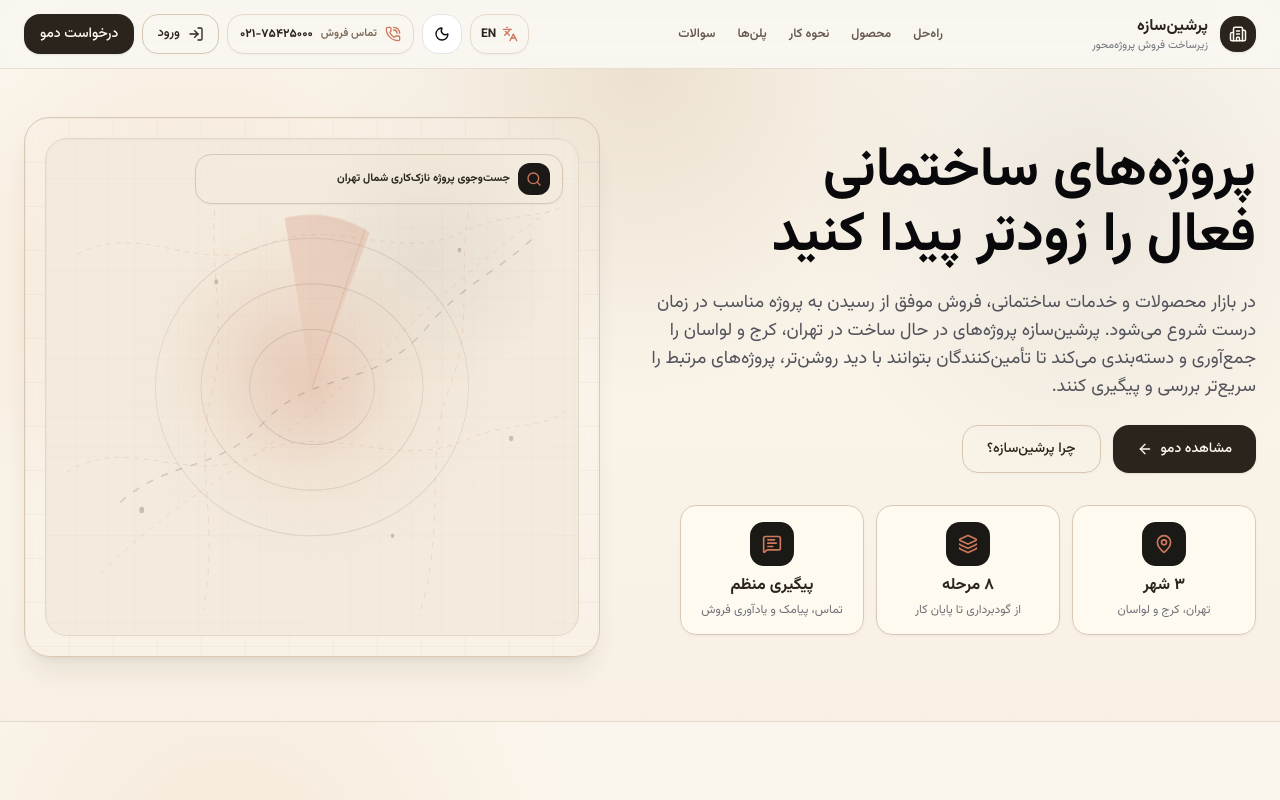
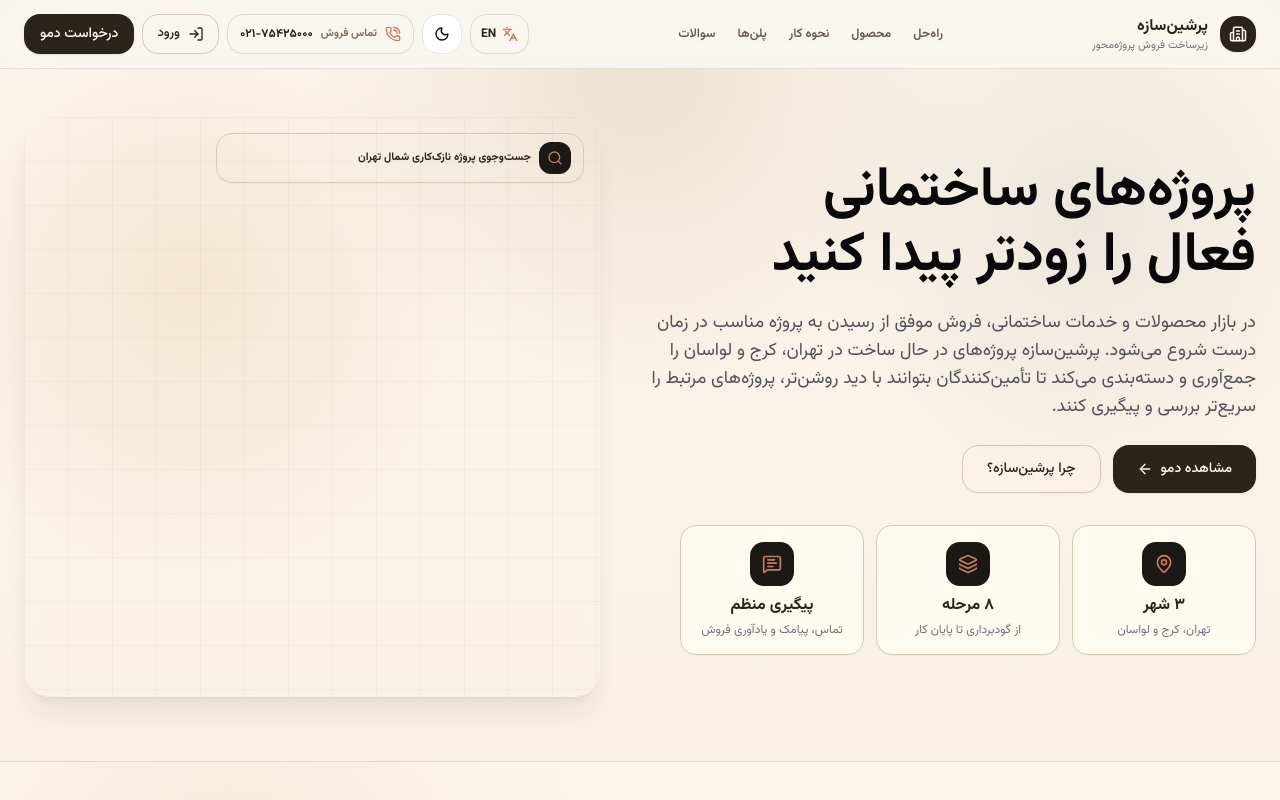
Before and after one commit to mahyarkalbasii-cloud/codex-marketing-website, a Next.js app: page / in a window 1280 px wide. Shown: the top 800 px of the page. Built offline with nearby package versions, Linux system fonts and the light colour scheme.

Commit message:
Remove top and bottom hero radar framing

```diff
--- a/src/components/hero/HeroMapVisual.tsx
+++ b/src/components/hero/HeroMapVisual.tsx
@@ -904,8 +904,10 @@ export function HeroMapVisual({ compact = false, locale = "fa" }: HeroMapVisualP
       dir={locale === "fa" ? "rtl" : "ltr"}
       aria-label={copy.aria}
       className={cn(
-        "hero-map-visual product-theater relative isolate w-full overflow-hidden rounded-[1.6rem] border border-[#d8c7b2] bg-[#fffaf1]/82 shadow-xl shadow-primary/[0.07] backdrop-blur dark:border-zinc-800 dark:bg-zinc-900/82",
-        compact ? "aspect-[4/3] p-3" : "aspect-square max-h-[540px] p-4 lg:p-5",
+        "hero-map-visual product-theater relative isolate w-full overflow-hidden rounded-[1.6rem] bg-[#fffaf1]/82 shadow-xl shadow-primary/[0.07] backdrop-blur dark:bg-zinc-900/82",
+        compact
+          ? "aspect-[4/3] min-h-[320px] sm:min-h-[360px]"
+          : "aspect-[9/10] min-h-[440px] sm:aspect-[4/5] sm:min-h-[500px] lg:aspect-auto lg:min-h-[560px] xl:min-h-[580px]",
       )}
       data-mode={mode}
       onPointerMove={handlePointerMove}
@@ -918,7 +920,7 @@ export function HeroMapVisual({ compact = false, locale = "fa" }: HeroMapVisualP
         ref={parallaxRef}
         className="relative h-full transition-transform duration-300 ease-out will-change-transform"
       >
-        <div className="absolute inset-0 overflow-hidden rounded-[1.35rem] border border-[#e4d8c8] bg-[#f3eadb] shadow-inner shadow-[#2a241d]/[0.025] dark:border-zinc-800 dark:bg-zinc-950">
+        <div className="absolute inset-0 overflow-hidden rounded-[1.6rem] bg-[#f3eadb] shadow-inner shadow-[#2a241d]/[0.025] dark:bg-zinc-950">
           <div className="absolute inset-0 bg-[radial-gradient(circle_at_45%_42%,rgba(204,120,92,0.18),transparent_31%),radial-gradient(circle_at_72%_24%,rgba(42,36,29,0.10),transparent_25%)]" aria-hidden="true" />
           <div className="absolute inset-0 bg-grid product-grid opacity-40" aria-hidden="true" />
           <HeroMapArtwork interactive={interactiveDesktop} />
```
